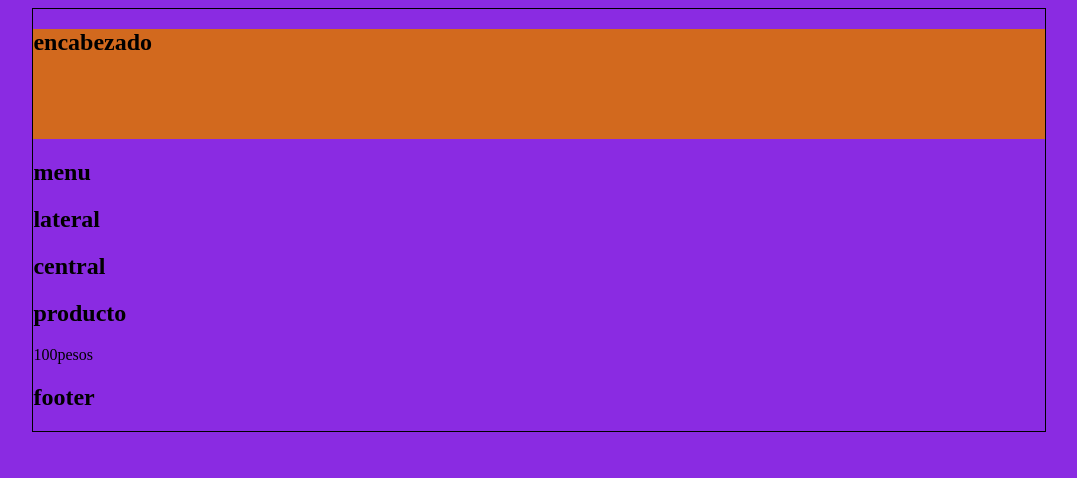
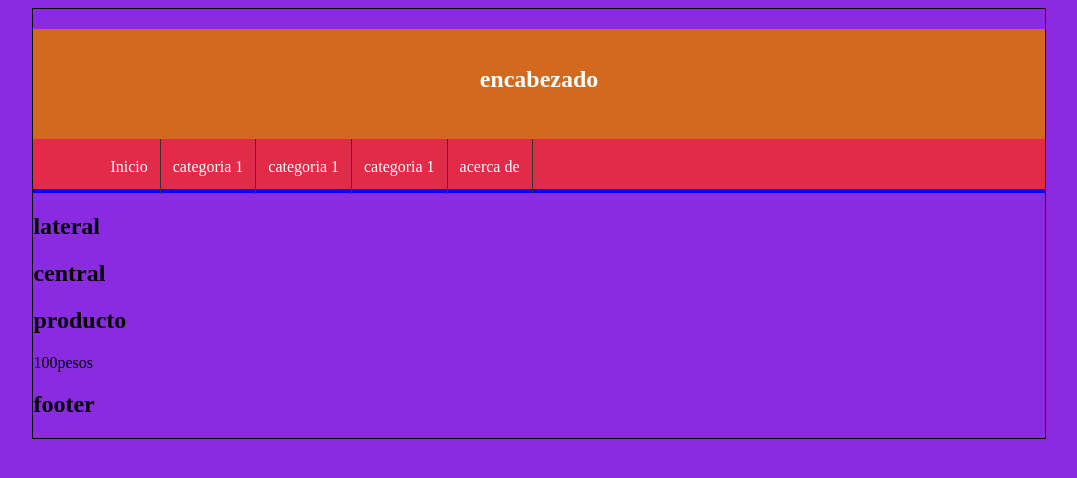
Before and after one commit to juliancamilojimenez2-create/proyecto-PHP, a PHP site: page /index2.html in a window 1280 px wide. Shown: the top 478 px of the page, without its empty margins (101-1178 px from the left). Run offline with PHP 8.4, Linux system fonts and the light colour scheme.

Commit message:
creacion del encabezado

```diff
--- a/index2.html
+++ b/index2.html
@@ -14,7 +14,26 @@
         </header>
 
         <nav id="menu">
-            <h2>menu</h2>
+            <ul>
+                <li>
+                    <a href="#">Inicio</a>
+                </li>
+                 <li>
+                    <a href="#">categoria 1</a>
+                </li>
+                 <li>
+                    <a href="#">categoria 1</a>
+                </li>
+                 <li>
+                    <a href="#">categoria 1</a>
+                </li>
+                 <li>
+                    <a href="#">acerca de </a>
+                </li>
+            </ul>
+
+
+
         </nav>
 
         <div id="content">
--- a/style.css
+++ b/style.css
@@ -18,7 +18,38 @@ body{
 #header{
     height: 110px;
     background-color: chocolate;
-     color: white
-text-align:center
-line: height 100px;
+    color: white;
+    text-align: center;
+    line-height: 100px;
 }
+#menu{
+
+    background-color: rgb(226, 43, 73);
+    color: white;
+    height: 50px;
+    border-bottom: 4px solid blue
+}
+
+#menu ul{
+    list-style: none;
+    text-decoration: none;
+    margin:0px;
+    margin-left:25px;
+
+}
+
+#menu ul li {
+    line-height: 55px;
+    float: left;
+    border-right: 1px solid #363636
+}
+#menu a{
+    display: block;
+    color: white;
+    text-decoration: none;
+padding-left: 12px;
+padding-right: 12px;
+}
+#menu a:hover{
+    background-color: chartreuse;
+}
```
